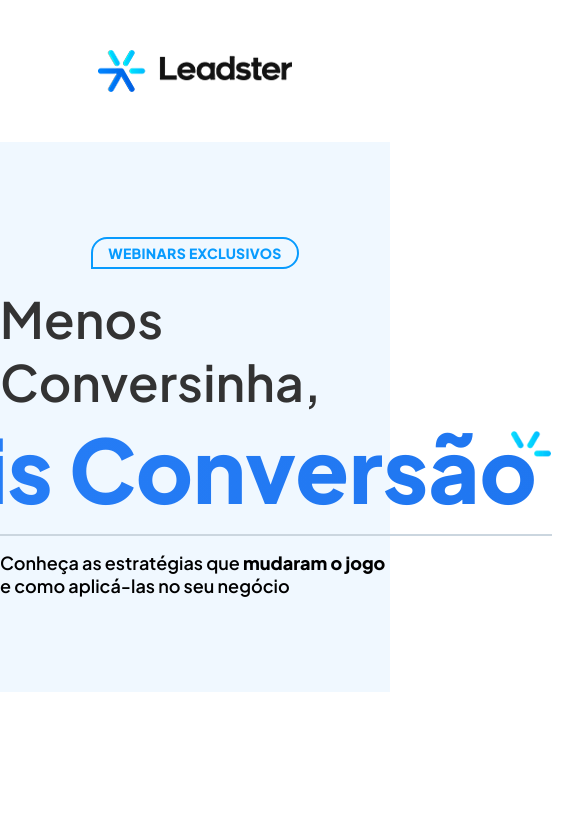
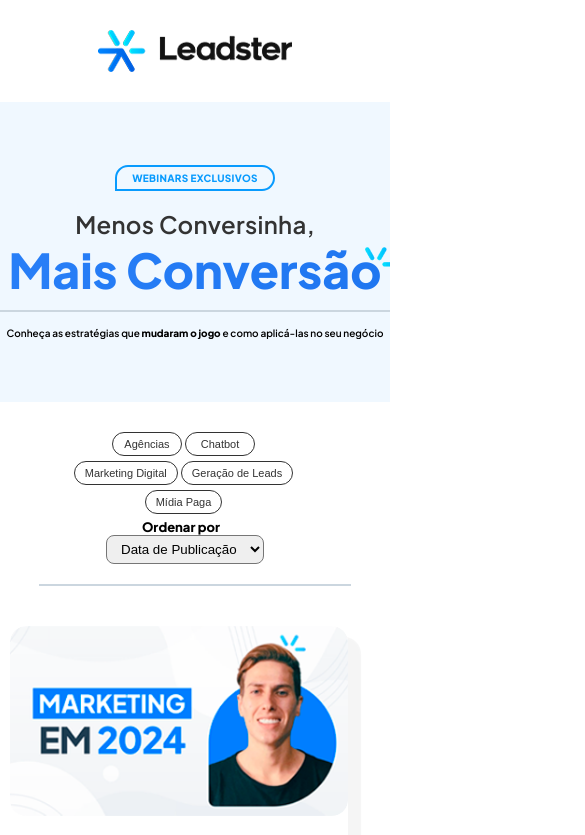
Before and after one commit to TeksMarques/desafioLeadster, a Next.js app: page / in a window 390 px wide. Shown: the top 835 px of the page, 585 px wide, since content can reach past the window. Built offline with nearby package versions, Linux system fonts and the light colour scheme.

Commit message:
style: adicionaso responsividade para mobile

```diff
--- a/components/Header/styles.tsx
+++ b/components/Header/styles.tsx
@@ -2,10 +2,14 @@
 
 export const HeaderContainer = styled.div`
   width: 100vw;
-  height: 100vh;
-
+  padding-bottom: 40px;
   display: flex;
   flex-direction: column;
+
+  @media screen and (max-width: 480px) {
+    height: 100%;
+    padding-bottom: 10px;
+  }
 `;
 
 export const HeaderLogo = styled.div`
@@ -14,6 +18,10 @@
   display: flex;
   justify-content: center;
   align-items: center;
+
+  @media screen and (max-width: 768px) {
+    margin: 10px;
+  }
 `;
 
 export const HeaderMain = styled.div`
@@ -26,6 +34,15 @@
   align-items: center;
   justify-content: center;
   background-color: #f0f8ff;
+
+  @media screen and (max-width: 768px) {
+    height: 400px;
+  }
+
+  @media screen and (max-width: 480px) {
+    height: 300px;
+  }
+
 `;
 
 export const HeaderTextBubble = styled.h5`
@@ -37,6 +54,14 @@
   margin-bottom: 10px;
   font-weight: 900;
   letter-spacing: 0.3px;
+
+  @media screen and (max-width: 768px) {
+   font-size: 12px;
+  }
+
+  @media screen and (max-width: 480px) {
+    font-size: 10px;
+  }
 `;
 
 export const HeaderTextSubTitle = styled.h3`
@@ -46,6 +71,14 @@
   margin-bottom: 0px;
   font-weight: 600;
   letter-spacing: 0.3px;
+
+  @media screen and (max-width: 768px) {
+    font-size: 32px;
+  }
+
+  @media screen and (max-width: 480px) {
+    font-size: 24px;
+  }
 `;
 
 export const HeaderTitle = styled.div`
@@ -54,7 +87,6 @@
   height: max-content;
   padding: 0;
   margin-top: 0;
-
 `;
 
 export const HeaderTextTitle = styled.h1`
@@ -67,6 +99,14 @@
   -moz-background-clip: text;
   background-clip: text;
   color: transparent;
+
+  @media screen and (max-width: 768px) {
+    font-size: 65px;
+   }
+
+  @media screen and (max-width: 480px) {
+    font-size: 48px;
+  }
 `;
 
 export const Line = styled.div`
@@ -79,4 +119,12 @@
 export const HeaderCTO = styled.h4`
   font-size: 18px;
   font-weight: 600;
+
+  @media screen and (max-width: 768px) {
+    font-size: 12px; /* Reduzir o tamanho da fonte em dispositivos menores */
+  }
+
+  @media screen and (max-width: 480px) {
+    font-size: 10px;
+  }
 `;
--- a/components/MainPage/styles.tsx
+++ b/components/MainPage/styles.tsx
@@ -39,6 +39,8 @@
 
   position: relative;
   border-radius: 1rem;
+
+
 `;
 
 export const CardText = styled.div`
@@ -46,10 +48,14 @@
   width: 400px;
   position: relative;
   border-radius: 0.5rem;
+
+
 `;
 
 export const Text = styled.h2`
   color: #333;
   font-weight: bold;
   padding: 1rem 1.5rem 1rem 1.5rem;
+
+
 `;
--- a/components/Nav/style.tsx
+++ b/components/Nav/style.tsx
@@ -8,6 +8,11 @@
   flex-direction: column;
   align-items: center;
   justify-content: center;
+
+  @media screen and (max-width: 480px) {
+    height: 100%;
+    padding-top: 20px;
+  }
 `;
 
 export const NavContainer = styled.div`
@@ -15,6 +20,13 @@
   margin-right: 20px;
   display: flex;
   flex-direction: row;
+  flex-wrap: wrap;
+  justify-content: center;
+
+  @media screen and (min-width: 1024px) {
+    justify-content: flex-start;
+  }
+
 `;
 
 export const NavWrapper = styled.div`
@@ -22,6 +34,10 @@
   display: flex;
   justify-content: center;
   align-items: center;
+
+  @media screen and (max-width: 480px) {
+    flex-direction: column;
+  }
 `;
 
 export const NavButton = styled.button`
@@ -45,6 +61,10 @@
   display: flex;
   flex-direction: row;
   align-items: center;
+
+  @media screen and (max-width: 480px) {
+    flex-direction: column;
+  }
 `;
 
 export const ButtonFilter = styled.select`
--- a/components/PageCard/style.tsx
+++ b/components/PageCard/style.tsx
@@ -8,12 +8,17 @@
   justify-content: center;
   margin-top: 2rem;
   margin-bottom: 4rem;
+
 `;
 
 export const PageText = styled.h2`
   font-size: 1.5rem;
   font-weight: bold;
   color: #333;
+
+  @media screen and (max-width: 480px) {
+    font-size: 1.3rem;
+  }
 `;
 
 export const PageNumber = styled.button`
@@ -31,4 +36,8 @@
     color: #0183ff;
     border-radius: 5px;
   }
+
+  @media screen and (max-width: 480px) {
+    font-size: 1.2rem;
+  }
 `;
--- a/components/Section/styles.tsx
+++ b/components/Section/styles.tsx
@@ -10,6 +10,10 @@
     justify-content: center;
     background-color: #f0f8ff;
     position: relative;
+
+    @media screen and (max-width: 480px) {
+        flex-direction: column;
+    }
 `
 export const SectionInfosWrapper = styled.div`
     width: 100%;
@@ -30,6 +34,10 @@
     flex-direction: column;
     align-items: flex-start;
     padding-left: 1rem;
+
+    @media screen and (max-width: 480px) {
+        padding-top: 1rem;
+    }
 
 `
 
@@ -61,7 +69,6 @@
     background-color: #2c83fb;
     color: white;
     border: 1px solid #2c83fb;
-    font-size: ;
     padding: 1rem 2rem;
     border-radius: 50px;
     font-weight: 500;
--- a/pages/index.tsx
+++ b/pages/index.tsx
@@ -55,6 +55,11 @@
   display: flex;
   flex-direction: column;
   align-items: center;
+  padding: 0 20px;
+
+  @media screen and (max-width: 768px) {
+    padding: 0 10px; /* Reduza as margens laterais em dispositivos menores */
+  }
 `;
 
 export const Line = styled.hr`
--- a/styles/global.tsx
+++ b/styles/global.tsx
@@ -5,6 +5,8 @@
         box-sizing: border-box;
         margin: 0;
         padding: 0;
+        overflow-x: hidden;
+
     }
 
     html {
@@ -19,6 +21,12 @@
         height: auto;
         right: 1px;
         width: 40px;
+
+        @media screen and (max-width: 480px) {
+            top: 8px;
+            right: 1px;
+            width: 30px;
+        }
     }
 
     .header__line {
@@ -47,6 +55,14 @@
             color: #2c83fb;
             border: 1px solid #2c83fb;
         }
+
+        @media screen and (max-width: 480px) {
+            font-size: 11px;
+            margin-right: 3px;
+            padding: 5px 10px;
+            min-width: 70px;
+            margin-bottom: 5px;
+        }
     }
 
     .nav__bold {
@@ -64,6 +80,13 @@
        padding-top: 2rem;
        margin-left: 10rem;
        z-index: 1;
+
+         @media screen and (max-width: 480px) {
+            width: 350px;
+            height: auto;
+            margin-left: 50px;
+            padding-top: 1rem;
+         }
     }
 
     .image_grafico {
@@ -140,15 +163,17 @@
     // conteudo do card
 
     .cards__container {
-        display: grid;
-        grid-template-columns: repeat(3, 1fr);
+        display: flex;
+        flex-direction: row;
+        flex-wrap: wrap;
         align-items: center;
         justify-content: center;
-        width: 50%;
+        width: 100%;
         height: 100%;
         margin-top: 8px;
         margin-bottom: 8px;
         padding-top: 2rem;
+
       }
 
     .card__image {
```
Lines whose indentation alone changed are shown as unchanged.
